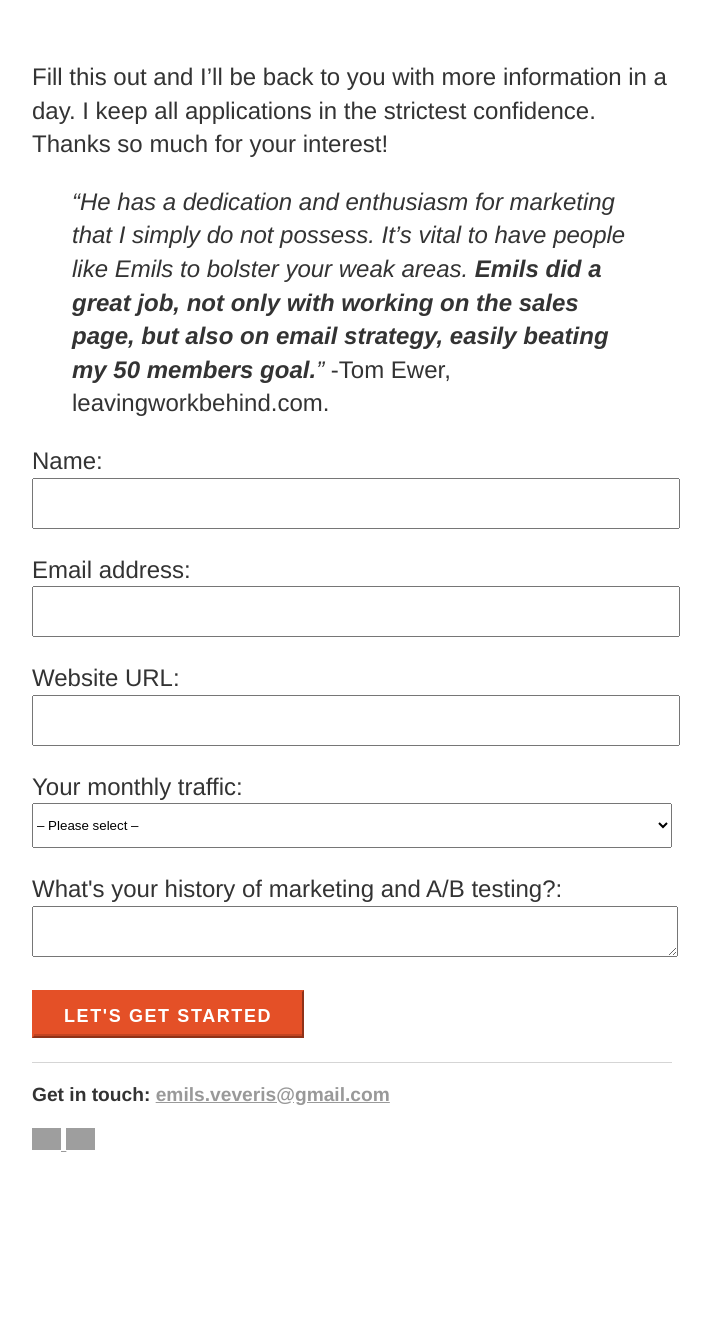
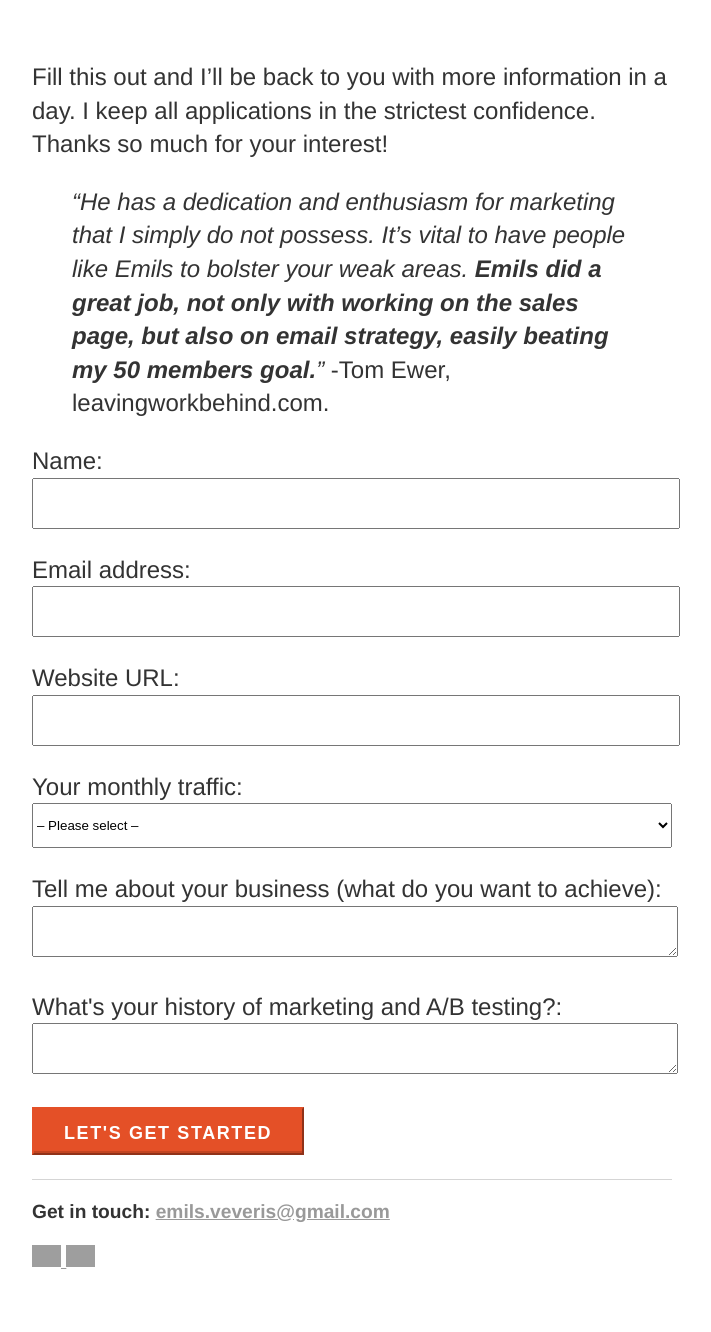
Before and after one commit to emilsw/ew, a Jekyll site: the page built from contact.md, in a window 1280 px wide. Shown: the whole page, without its empty margins (288-999 px from the left). Built offline with Jekyll 4.4.1, drawn with Linux system fonts in a browser that asks for light colours; before the commit the page ends 1215 px from its top, so only the background shows below that; grey boxes are pictures that could not be loaded.

Commit message:
Update contact.md

```diff
--- a/contact.md
+++ b/contact.md
@@ -29,6 +29,8 @@ Fill this out and I'll be back to you with more information in a day. I keep all
 </select>
 </p>
 
+<p>Tell me about your business (what do you want to achieve):
+<br><textarea name="goal" required></textarea></p>
 
 <p>What's your history of marketing and A/B testing?:
 <br><textarea name="goal" required></textarea></p>
```
